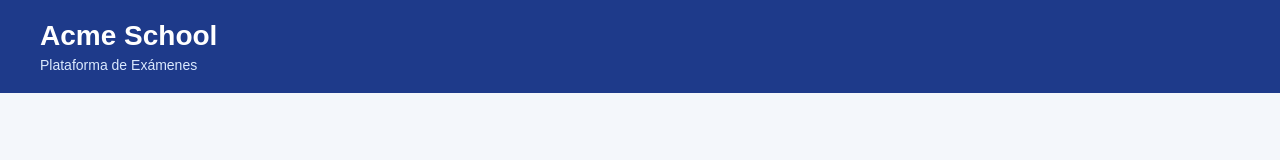
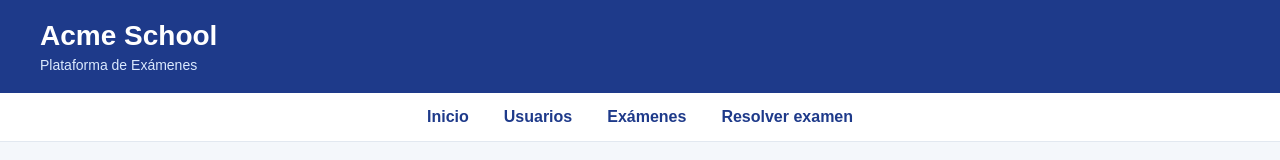
Before and after one commit to ingyurlygonzalezdulcey-creator/ProyectoAcmeschool_JavaScript_GonzalezYurly, a plain HTML site: page index.html in a window 1280 px wide. Drawn offline with Linux system fonts and the light colour scheme.

Commit message:
feat: :construction: Creacion de la navegacion en la pagina ppal

```diff
--- a/index.html
+++ b/index.html
@@ -15,7 +15,8 @@
     <!-- Contenido principal de la aplicación -->
     <main id="aplicacion">
         <encabezado-aplicacion></encabezado-aplicacion>
-    </main>
+        <navegacion-aplicacion></navegacion-aplicacion>
+</main>
     <!-- Mensaje si JavaScript está desactivado -->
     <noscript>
         Esta aplicación necesita JavaScript para funcionar.
--- /dev/null
+++ b/js/componentes/navegacion-aplicacion.js
@@ -0,0 +1,25 @@
+// Componente de navegación de Acme School
+class NavegacionAplicacion extends HTMLElement {
+    connectedCallback() {
+        this.innerHTML = `
+            <nav class="navegacion">
+                <ul class="lista-navegacion">
+                    <li>
+                        <a href="#" data-vista="inicio">Inicio</a>
+                    </li>
+                    <li>
+                        <a href="#" data-vista="usuarios">Usuarios</a>
+                    </li>
+                    <li>
+                        <a href="#" data-vista="examenes">Exámenes</a>
+                    </li>
+                    <li>
+                        <a href="#" data-vista="resolver">Resolver examen</a>
+                    </li>
+                </ul>
+            </nav>
+        `;
+    }
+}
+// Registrar componente
+customElements.define("navegacion-aplicacion", NavegacionAplicacion);
--- a/js/principal.js
+++ b/js/principal.js
@@ -1,4 +1,5 @@
 // Importar componentes
 import "./componentes/encabezado-aplicacion.js";
+import "./componentes/navegacion-aplicacion.js";
 console.log("Bienvenido a Acme School");
 console.log("La plataforma de exámenes está iniciando...");
--- a/styles/componentes.css
+++ b/styles/componentes.css
@@ -16,3 +16,24 @@
     font-size: 14px;
     color: #dbeafe;
 }
+/* Navegación de la aplicación */
+.navegacion {
+    background-color: #ffffff;
+    padding: 15px 40px;
+    border-bottom: 1px solid #e2e8f0;
+}
+.lista-navegacion {
+    display: flex;
+    justify-content: center;
+    gap: 35px;
+    list-style: none;
+}
+.lista-navegacion a {
+    text-decoration: none;
+    color: #1e3a8a;
+    font-weight: bold;
+    transition: color 0.3s;
+}
+.lista-navegacion a:hover {
+    color: #3b82f6;
+}
```
